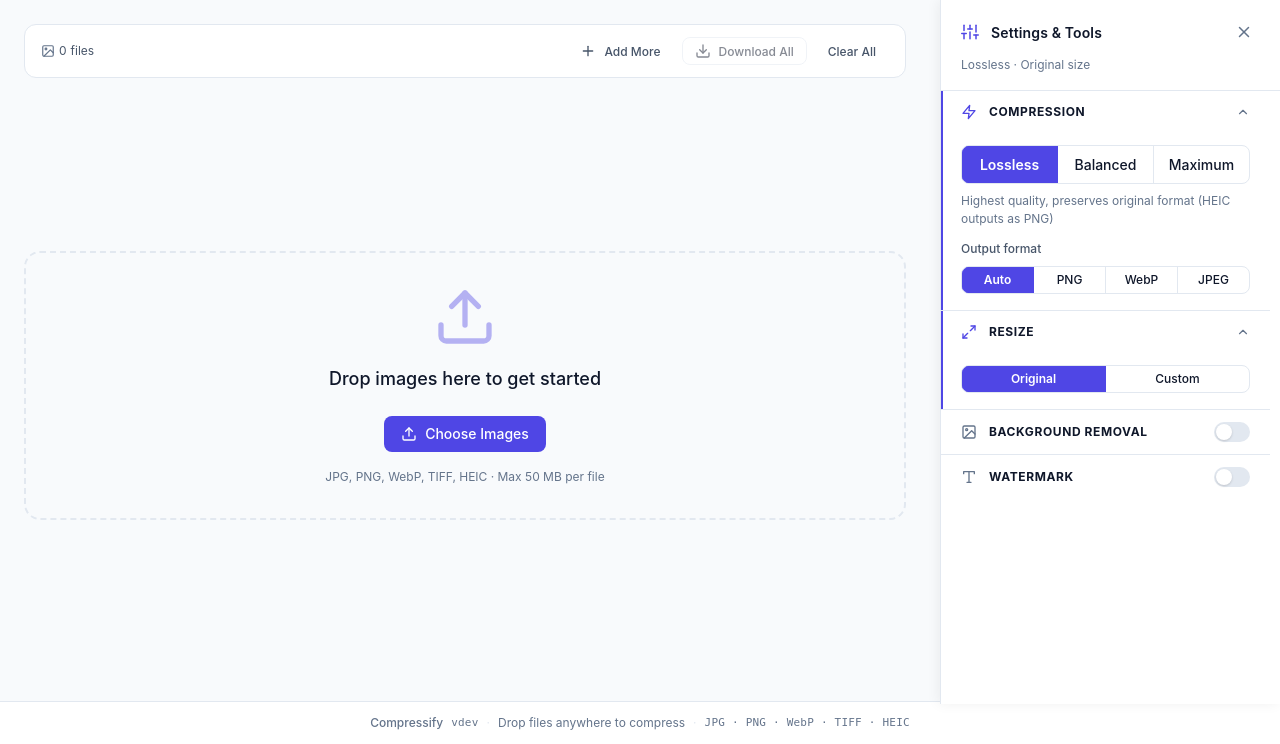
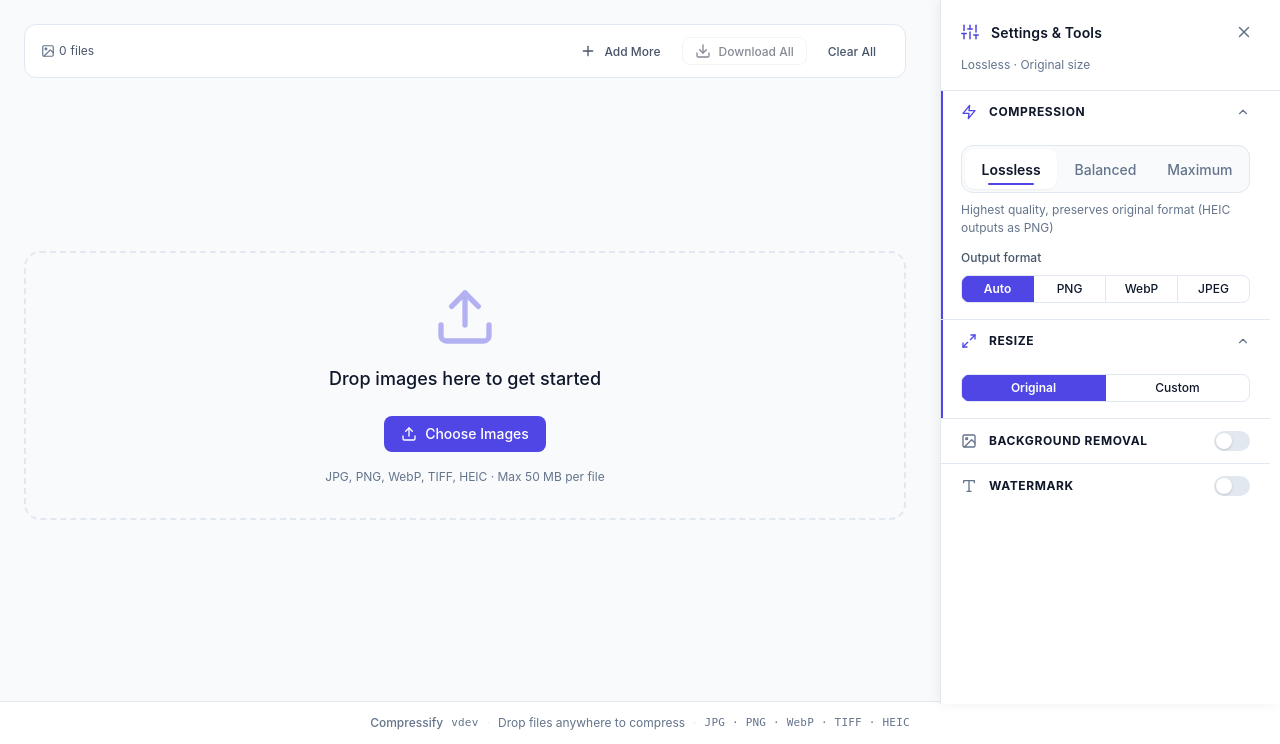
Before and after one commit to michalito/file-compressor, a Flask app: page / in a window 1280 px wide. Shown: the part 56-800 px from the top of the page. Run offline with Flask 3, Linux system fonts and the light colour scheme; the visitor is signed in with stand-in values (Sample User, id 1); parts of the project's set-up code (start-up, migrations or seed data) failed here and were passed over; some libraries are stand-ins or nearby versions.

Commit message:
Style compression mode as tabs
- Add a tabs variant for segmented controls
- Apply it to the compression mode selector

```diff
--- a/app/static/css/pages/sidebar.css
+++ b/app/static/css/pages/sidebar.css
@@ -351,6 +351,68 @@
 .segmented-control--sm .segmented-control__item {
   padding: var(--space-1) var(--space-2);
   font-size: var(--text-xs);
+}
+
+/* Tabs variant — matches watermark-tabs visual style */
+.segmented-control--tabs {
+  display: grid;
+  grid-template-columns: repeat(3, minmax(0, 1fr));
+  gap: 2px;
+  padding: 3px;
+  border-radius: var(--radius-lg);
+  background-color: var(--color-background);
+  overflow: visible;
+}
+
+.segmented-control--tabs .segmented-control__item {
+  position: relative;
+  min-height: 40px;
+  border-right: none;
+  border-radius: calc(var(--radius-lg) - 3px);
+  color: var(--color-text-tertiary);
+  transition:
+    color var(--transition-fast),
+    background-color var(--transition-fast),
+    box-shadow var(--transition-fast);
+}
+
+.segmented-control--tabs .segmented-control__item:hover:not(.is-active) {
+  color: var(--color-text-secondary);
+  background-color: var(--color-surface);
+}
+
+.segmented-control--tabs .segmented-control__item.is-active {
+  color: var(--color-text);
+  background-color: var(--color-surface);
+  font-weight: var(--weight-semibold);
+  box-shadow: var(--shadow-xs);
+}
+
+.segmented-control--tabs .segmented-control__item::after {
+  content: '';
+  position: absolute;
+  bottom: 4px;
+  left: 25%;
+  right: 25%;
+  height: 2px;
+  border-radius: var(--radius-full);
+  background-color: var(--color-primary);
+  opacity: 0;
+  transition: opacity var(--transition-fast);
+}
+
+.segmented-control--tabs .segmented-control__item.is-active::after {
+  opacity: 1;
+}
+
+.segmented-control--tabs .segmented-control__item:focus-visible {
+  outline: 2px solid var(--color-primary);
+  outline-offset: -2px;
+}
+
+.segmented-control--tabs.is-disabled .segmented-control__item:hover:not(.is-active) {
+  color: var(--color-text-tertiary);
+  background-color: transparent;
 }
 
 /* ── Quality Slider ──────────────────────────────────────────── */
--- a/app/templates/index.html
+++ b/app/templates/index.html
@@ -114,7 +114,7 @@
                     <svg class="icon sidebar__section-chevron" width="14" height="14" aria-hidden="true"><use href="#icon-chevron-down"/></svg>
                 </button>
                 <div class="sidebar__section-body" id="section-compression">
-                    <div class="segmented-control" role="radiogroup" aria-label="Compression mode" id="compression-mode-control">
+                    <div class="segmented-control segmented-control--tabs" role="radiogroup" aria-label="Compression mode" id="compression-mode-control">
                         <button type="button" class="segmented-control__item is-active" role="radio" aria-checked="true" data-value="lossless">Lossless</button>
                         <button type="button" class="segmented-control__item" role="radio" aria-checked="false" data-value="web">Balanced</button>
                         <button type="button" class="segmented-control__item" role="radio" aria-checked="false" data-value="high">Maximum</button>
```
